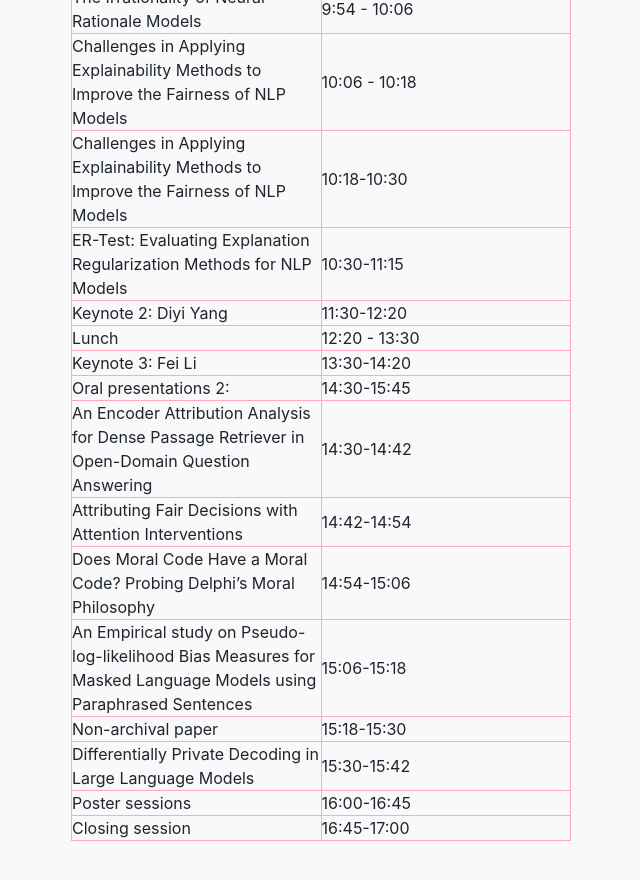
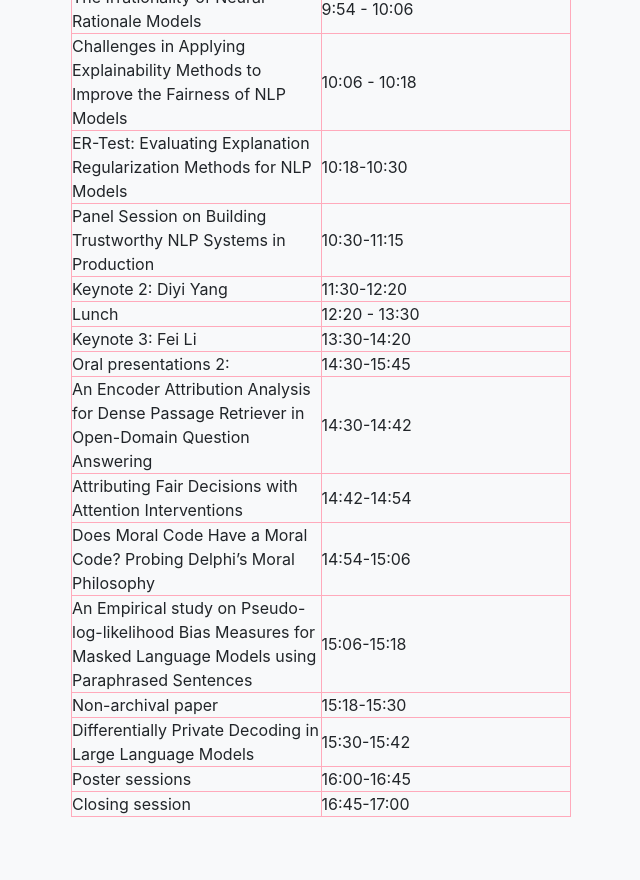
Before and after one commit to trustnlpworkshop/trustnlpworkshop.github.io, a website with bundled scripts: page index.html in a window 1280 px wide. Shown: the part 1640-2520 px from the top of the page, without its empty margins (204-844 px from the left). Built offline with nearby package versions, Linux system fonts and the light colour scheme; files whose address does not match are found by name.

Commit message:
Update index.html

```diff
--- a/index.html
+++ b/index.html
@@ -125,12 +125,11 @@
 </td>
     <td>10:06 - 10:18</td>
   </tr>
-      <td>Challenges in Applying Explainability Methods to Improve the Fairness of NLP Models
-</td>
+      <td>ER-Test: Evaluating Explanation Regularization Methods for NLP Models</td>
     <td>10:18-10:30</td>
   </tr>
   <tr>
-    <td>ER-Test: Evaluating Explanation Regularization Methods for NLP Models</td>
+    <td>Panel Session on Building Trustworthy NLP Systems in Production</td>
     <td>10:30-11:15</td>
   </tr>
   <tr>
```
